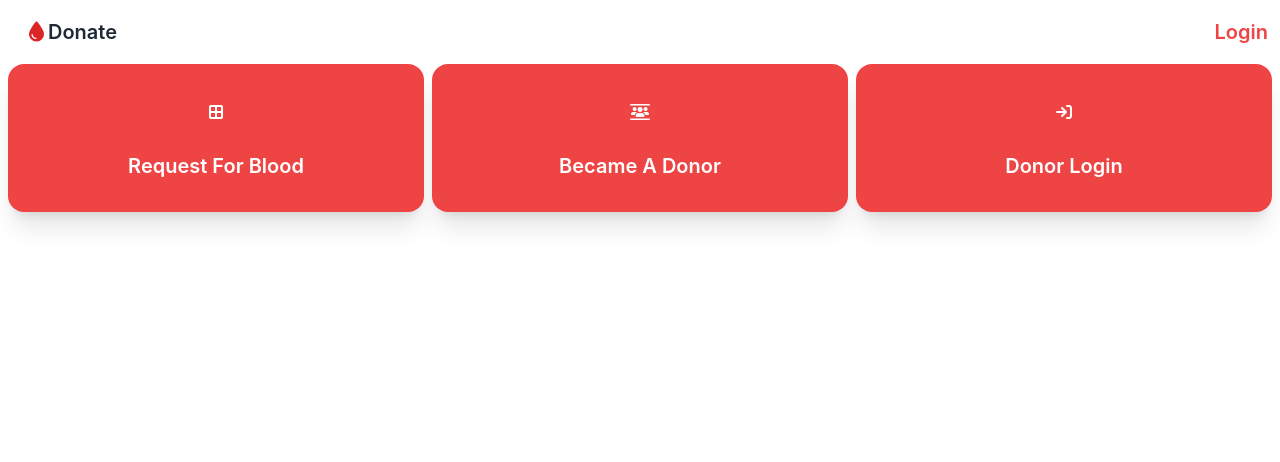
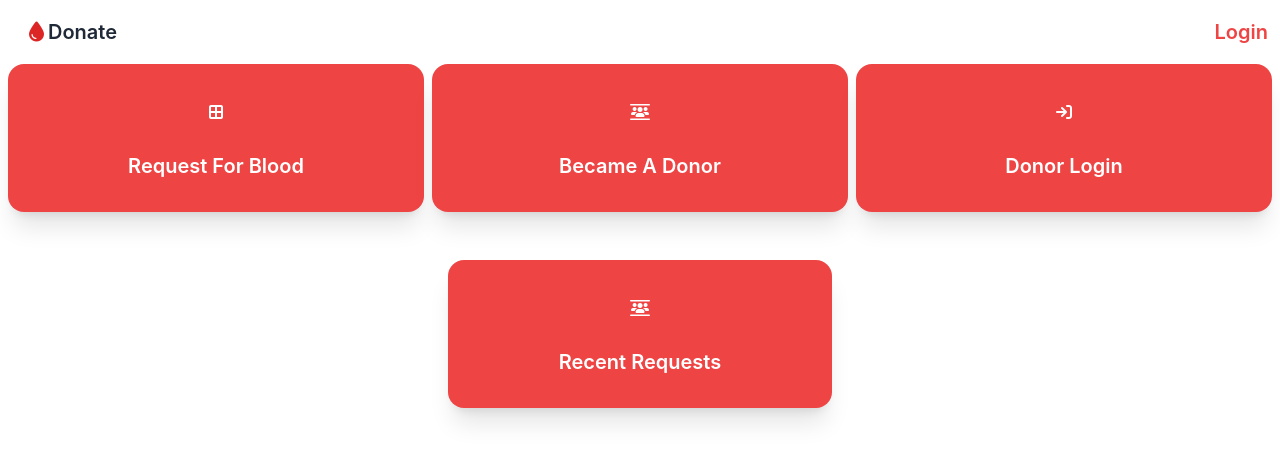
Before and after one commit to tayefulislam/blood-donation, a React (Create React App) app: page / in a window 1280 px wide. Shown: the top 462 px of the page. Built offline with nearby package versions, Linux system fonts and the light colour scheme; no server answers.

Commit message:
Revcents Reqest added

```diff
--- a/src/App.js
+++ b/src/App.js
@@ -13,6 +13,7 @@ import Login from './Pages/Login/Login';
 import MatchBooldRequest from './Pages/Donors/MatchBloodRequest/MatchBooldRequest';
 import Dashboard from './Pages/Dashboard/Dashboard';
 import RequireAuth from './Pages/Auths/RequireAuth/RequireAuth'
+import RecentRequests from './Pages/Home/RecentRequests/RecentRequests';
 
 function App() {
   return (
@@ -25,6 +26,8 @@ function App() {
         <Route path='/' element={<Home></Home>}></Route>
 
         <Route path='/makeRequests' element={<MakeBloodRequest></MakeBloodRequest>}></Route>
+
+        <Route path='/recentRequests' element={<RecentRequests></RecentRequests>}></Route>
 
 
         {/* admin and donor */}
--- a/src/Pages/Home/Home.js
+++ b/src/Pages/Home/Home.js
@@ -8,8 +8,6 @@ const Home = () => {
 
     return (
         <div>
-
-
 
 
             <div className='grid grid-cols-1 md:grid-cols-2 lg:grid-cols-3 gap-2 mx-2'>
@@ -50,6 +48,26 @@ const Home = () => {
 
             </div>
 
+
+
+
+            <div className='flex justify-center items-center mt-12'>
+
+
+                <div onClick={() => navigate('/recentRequests')} class="card w-96 bg-red-500 shadow-xl text-white">
+                    <figure class="px-10 pt-10">
+                        <i class="fa-solid fa-users-between-lines"></i>
+                    </figure>
+                    <div class="card-body items-center text-center">
+                        <h2 class="card-title">Recent Requests</h2>
+
+                    </div>
+                </div>
+
+
+
+            </div>
+
         </div>
     );
 };
--- /dev/null
+++ b/src/Pages/Home/RecentRequests/RecentRequests.js
@@ -0,0 +1,26 @@
+import React from 'react';
+import { useQuery } from 'react-query';
+
+const RecentRequests = () => {
+
+    const url = `http://localhost:5000/allbloodrequests`;
+
+
+    const { isLoading, data } = useQuery('recent-requests', () => fetch(url).then(res => res.json()))
+
+
+
+
+    return (
+        <div>
+
+
+
+
+
+
+        </div>
+    );
+};
+
+export default RecentRequests;
```
Also changed, not shown: src/hooks/useRecentRequests/useRecentRequests.js (added).
